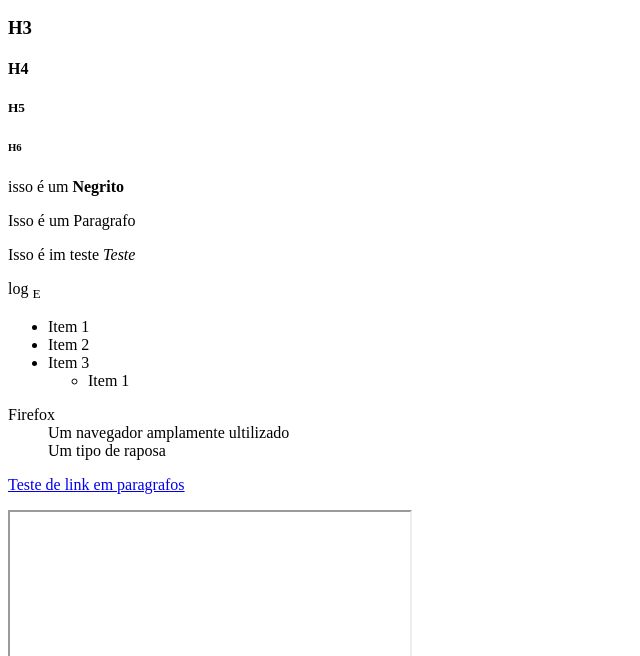
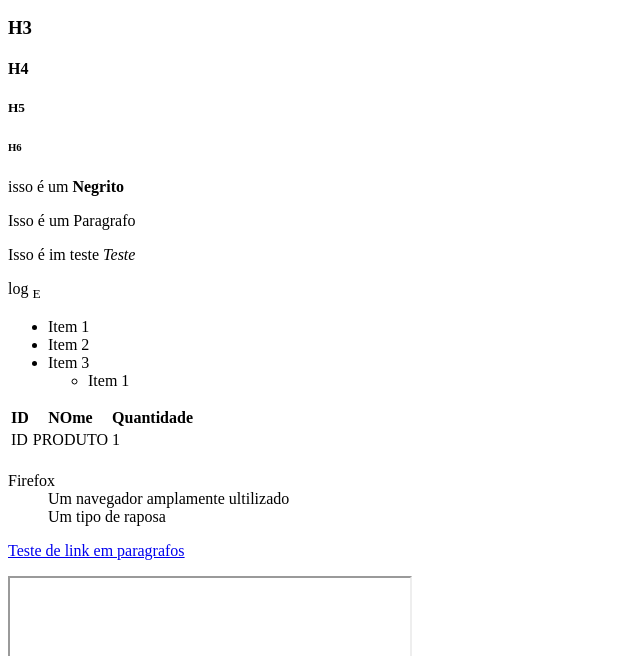
Before and after one commit to AndersonCldev/FaculdadeDescomplica, a plain HTML site: page JavaScriptFaculdade/index.html in a window 1280 px wide. Shown: the part 144-800 px from the top of the page, without its empty margins (0-640 px from the left). Drawn offline with Linux system fonts and the light colour scheme.

Commit message:
Update index.html
Nesta aula foi passado sobre tabela usando HTML

```diff
--- a/JavaScriptFaculdade/index.html
+++ b/JavaScriptFaculdade/index.html
@@ -46,7 +46,34 @@
 </ul>
 
 
+<table>
 
+        <thead>
+            <tr>
+                <th>ID</th>
+                <th>NOme</th>
+                <th>Quantidade</th>
+            </tr>
+        </thead>
+
+        <tbody>
+            <tr>
+                    <td>ID</td>
+                    <td>PRODUTO</td>
+                    <td>1</td>
+            </tr>
+        </tbody>
+
+
+        <tfoot>
+                    <tr>
+                        <td></td>
+                        <td></td>
+                        <td></td>
+                    </tr>
+        </tfoot>
+
+</table>
 
 <dl>
     <dt>Firefox</dt>
```
